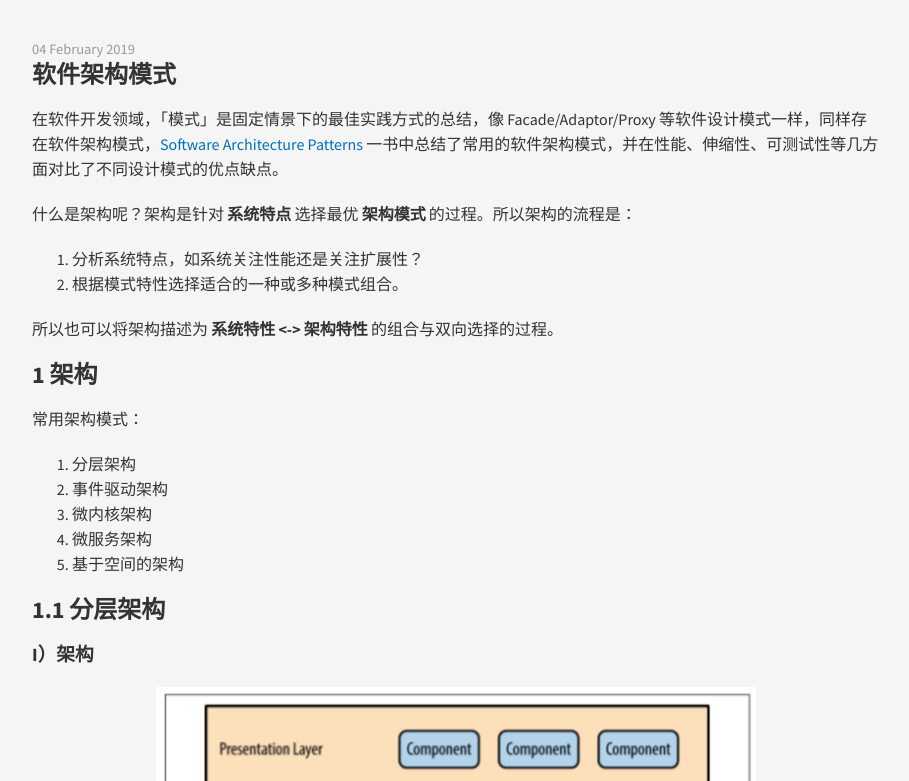
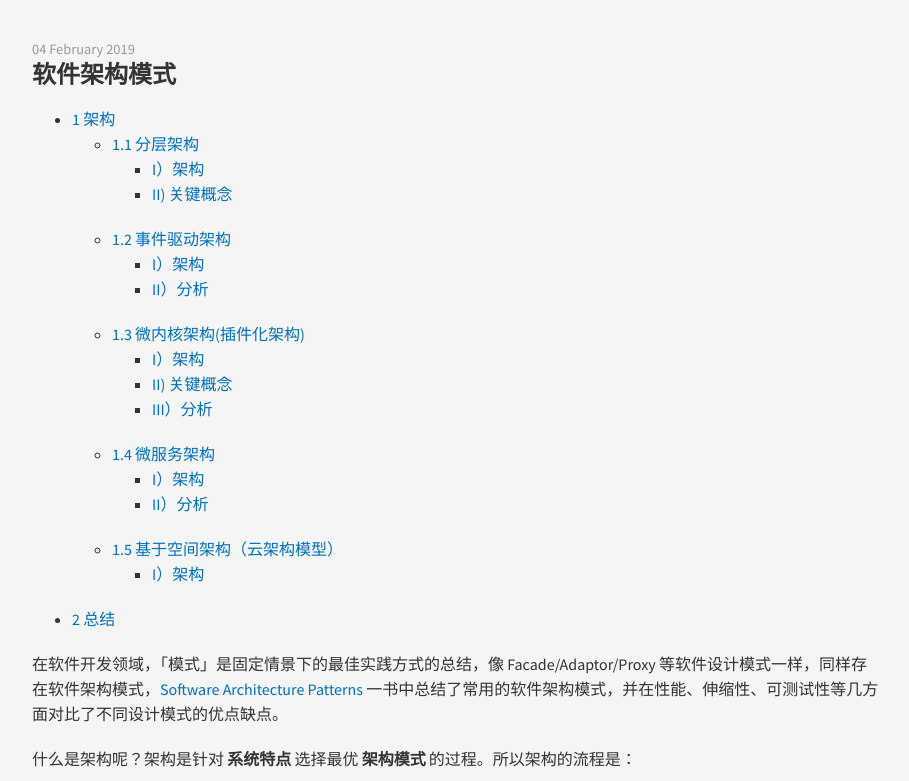
Before and after one commit to younghz/younghz.github.io, a Jekyll site: the page built from _posts/2019-02-04-software-architecture-patterns.md, in a window 1280 px wide and 900 px high, cut to the strip 119-900 px from the top of the window. Shown: the whole strip, without its empty margins (184-1093 px from the left). Built offline with Jekyll 4.4.1, drawn with Linux system fonts in a browser that asks for light colours; nearby versions of some CDN libraries.

Commit message:
Update sam

```diff
--- a/_posts/2019-02-04-software-architecture-patterns.md
+++ b/_posts/2019-02-04-software-architecture-patterns.md
@@ -2,6 +2,9 @@
 layout: post
 title: "软件架构模式"
 ---
+
+* 目录
+{:toc}
 
 在软件开发领域，「模式」是固定情景下的最佳实践方式的总结，像 Facade/Adaptor/Proxy 等软件设计模式一样，同样存在软件架构模式，[Software Architecture Patterns](https://book.douban.com/subject/26797547/) 一书中总结了常用的软件架构模式，并在性能、伸缩性、可测试性等几方面对比了不同设计模式的优点缺点。
 
```
